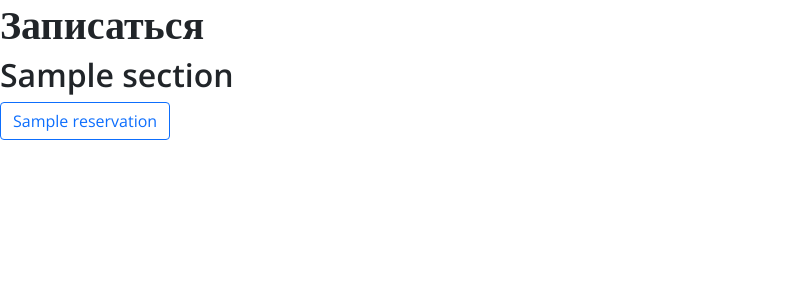
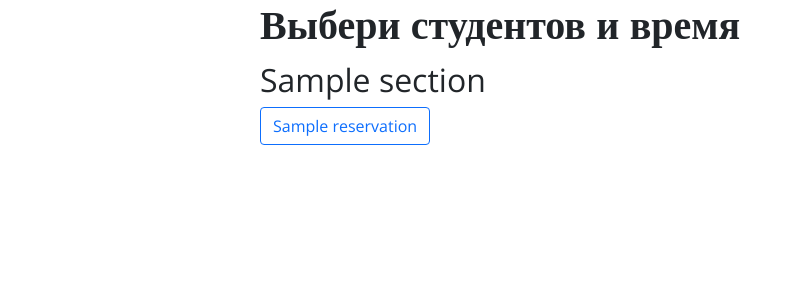
Before and after one commit to nsychev/event-widget, a Python web app: template coffee/templates/main.html in a window 1280 px wide. Shown: the top 300 px of the page, without its empty margins (0-802 px from the left). Run offline with Jinja, Linux system fonts and the light colour scheme; the template is opened without the code that fills it: most values are stand-ins (such as "Sample title", 1, 10 or a date in 2020).

Commit message:
add design

```diff
--- a/coffee/templates/base.html
+++ b/coffee/templates/base.html
@@ -9,8 +9,10 @@
             @import url('https://fonts.googleapis.com/css2?family=Open+Sans:wght@300;600&display=swap');
 
             .my-container {
-                width: 100%;
+                width: calc(100% - 2em);
+                margin: 0 1em;
                 max-width: 760px;
+                margin: 0 auto;
             }
 
             .my-container {
@@ -18,8 +20,17 @@
                 font-weight: 300;
             }
 
-            h1, h2 {
+            h1 {
                 font-weight: 600;
+            }
+
+            h2 {
+                font-weight: 300;
+                margin-top: 0.4em;
+            }
+
+            form {
+                display: inline;
             }
         </style>
     </head>
--- a/coffee/templates/confirmation.html
+++ b/coffee/templates/confirmation.html
@@ -1,7 +1,5 @@
 {% extends "base.html" %}
 {% block main %}
-<h1>Запись</h1>
-
 <p>Вы записываетесь на <strong>{{ reservation.section.event.name }}</strong>.</p>
 <p>Комната: <strong>{{ reservation.section.name }}</strong></p>
 <p>Слот: <strong>{{ reservation.name }}</strong></p>
--- a/coffee/templates/main.html
+++ b/coffee/templates/main.html
@@ -9,7 +9,7 @@
 </ul>
 {% endif %}
 
-<h1>Записаться</h1>
+<h1>Выбери студентов и время</h1>
 
 {% for section in event.sections %}
 <h2>{{ section.name }}</h2>
```
